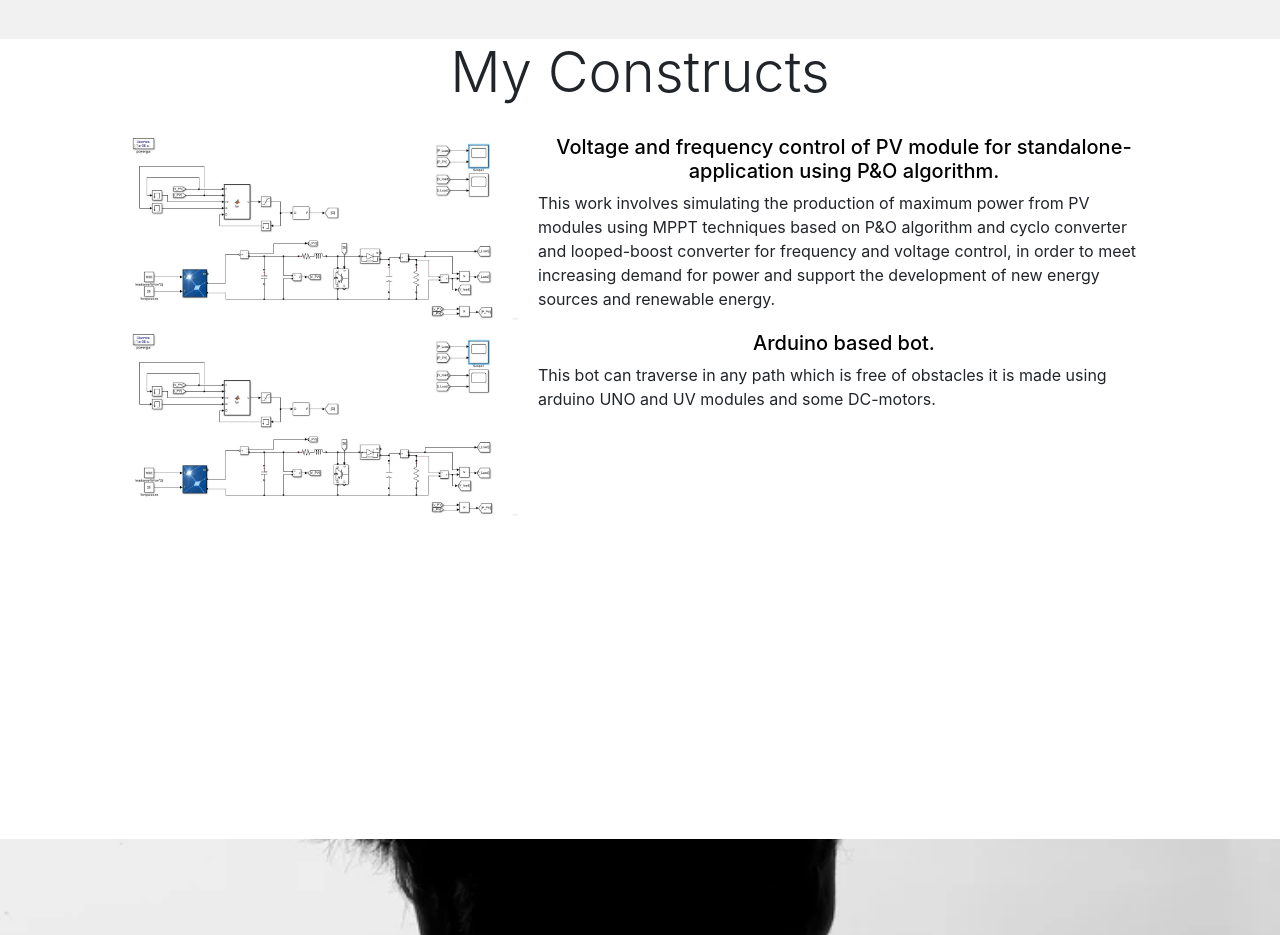
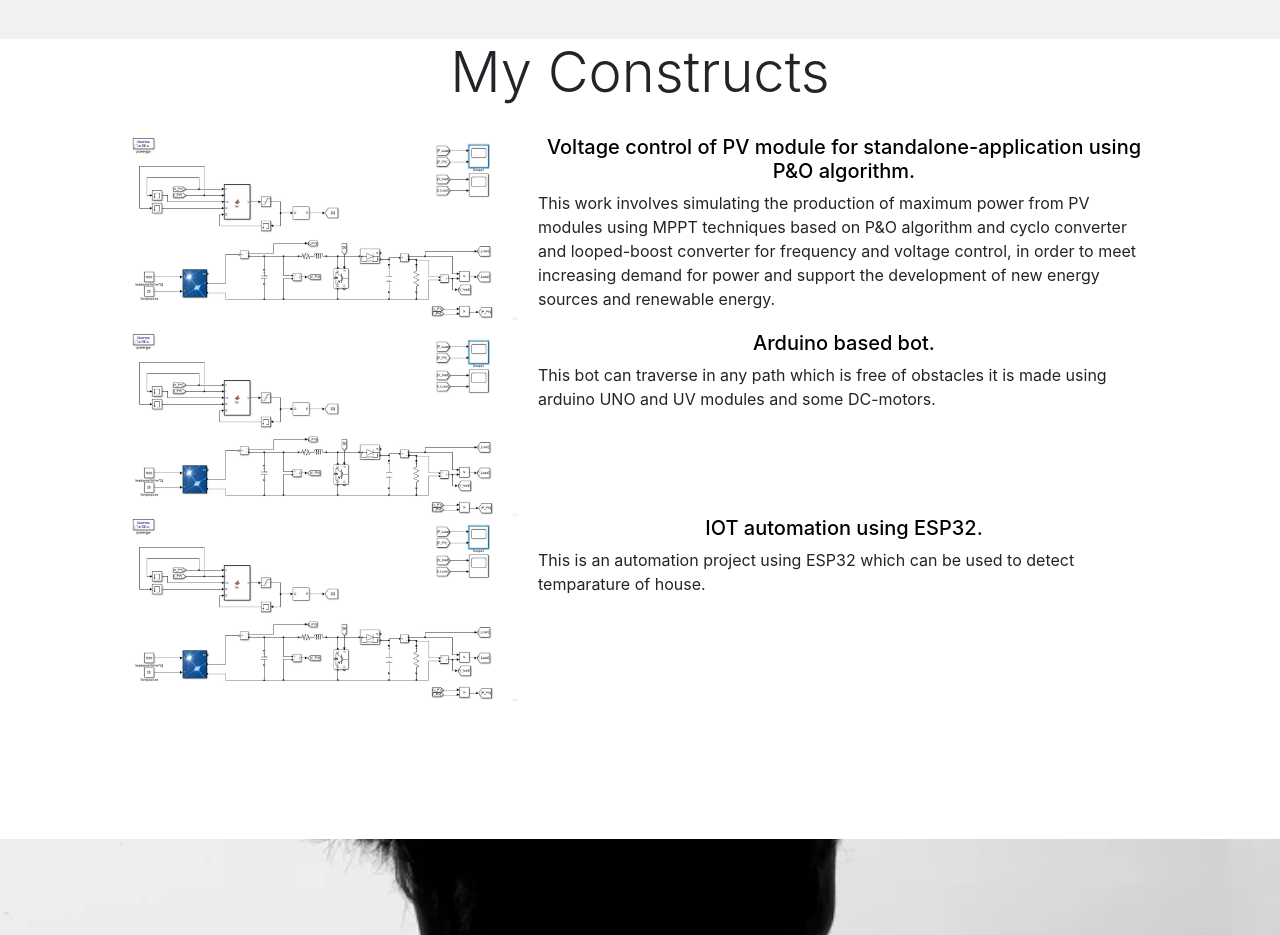
Before and after one commit to kaustuvaks/portfolio2, a website: page home.html in a window 1280 px wide. Shown: the part 4960-5895 px from the top of the page. Drawn offline with nearby package versions, Linux system fonts and the light colour scheme.

Commit message:
base fixes

```diff
--- a/home.html
+++ b/home.html
@@ -385,7 +385,7 @@
                                 <img src="./images/pvinccond.webp" class="img-fluid" alt="PV SIM">
                             </div>
                             <div class="card-body card-exp pt-0">
-                                <a href=""><h5 clas="card-title">Voltage and frequency control of PV module for standalone-application using P&O algorithm.</h5></a>
+                                <a href=""><h5 clas="card-title">Voltage control of PV module for standalone-application using P&O algorithm.</h5></a>
                                 <p class="card-text text-left">This work involves simulating the production of maximum power from PV
                                     modules using MPPT techniques based on P&O algorithm and cyclo converter and looped-boost converter
                                     for frequency and voltage control, in order to meet increasing demand for power and support the
@@ -402,6 +402,17 @@
                                 <a href=""><h5 clas="card-title">Arduino based bot.</h5></a>
                                 <p class="card-text text-left">This bot can traverse in any path which is free of obstacles it is made
                                     using arduino UNO and UV modules and some DC-motors.
+                                </p>
+                            </div>
+                        </div>
+
+                        <div class="hid border-0">
+                            <div class="card-image">
+                                <img src="./images/pvinccond.webp" class="img-fluid" alt="ESP32">
+                            </div>
+                            <div class="card-body card-exp pt-0">
+                                <a href=""><h5 clas="card-title">IOT automation using ESP32.</h5></a>
+                                <p class="card-text text-left">This is an automation project using ESP32 which can be used to detect temparature of house.
                                 </p>
                             </div>
                         </div>
```
